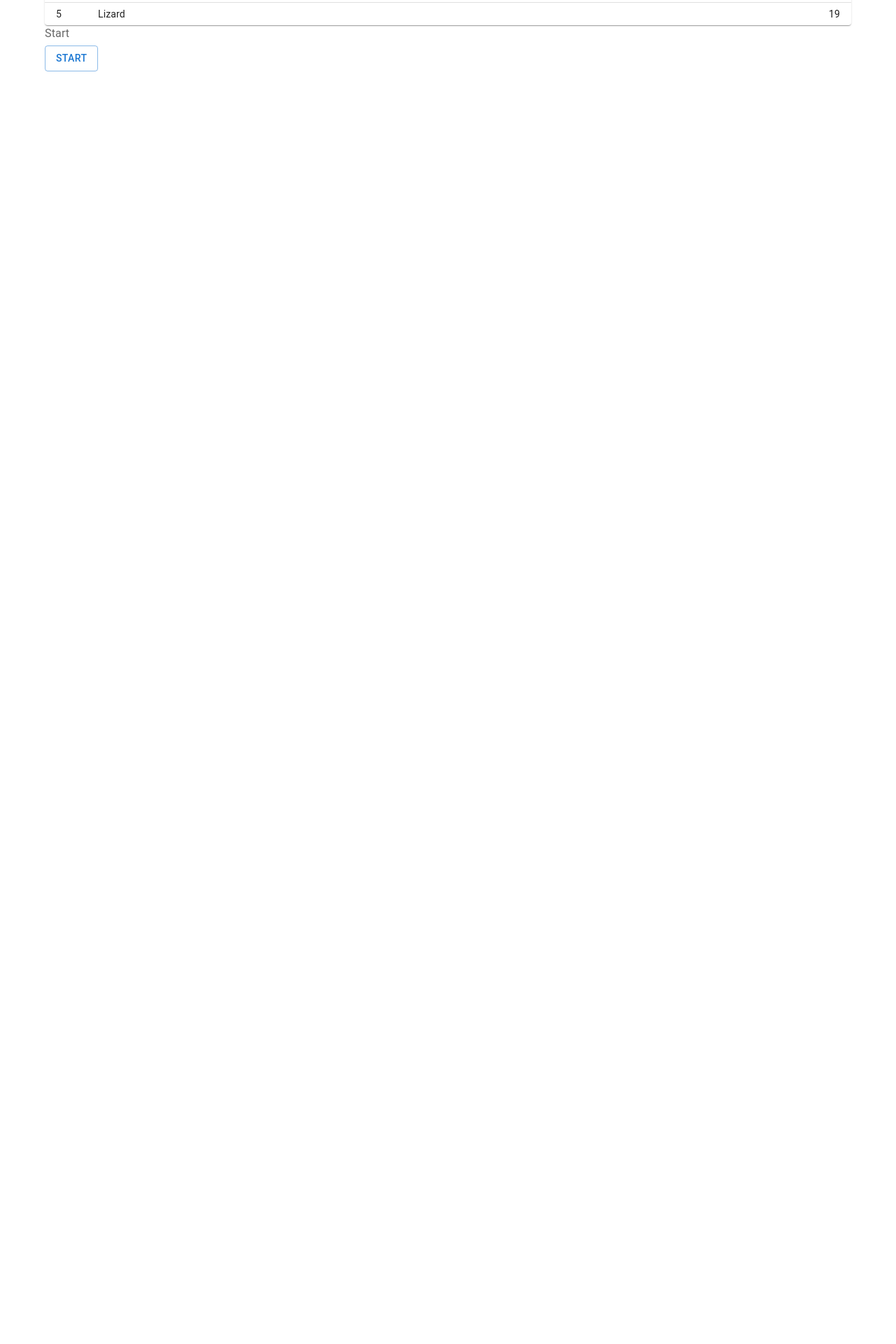
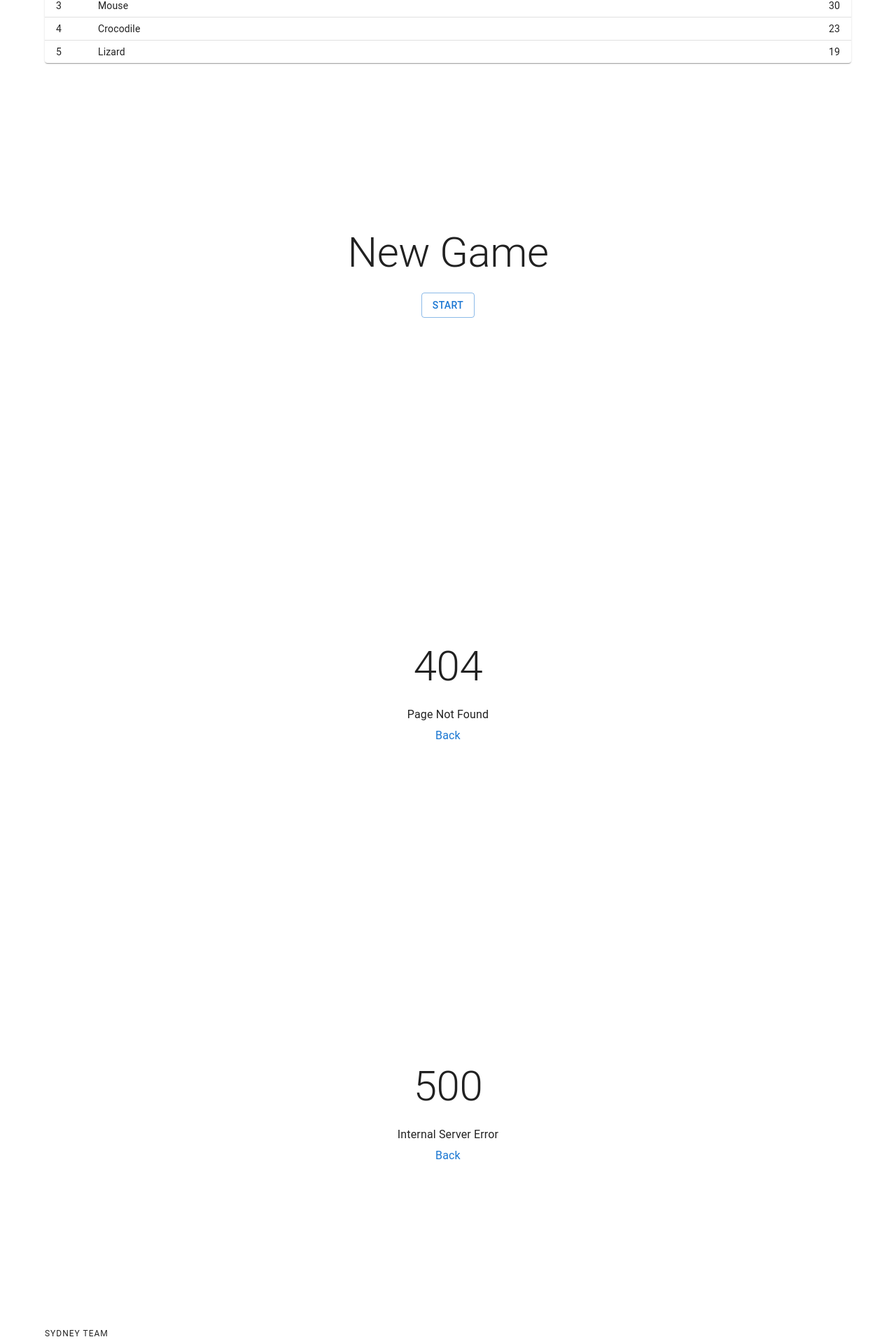
Before and after one commit to yapgame/game, a React app: page /signin in a window 1280 px wide. Shown: the part 243-2163 px from the top of the page at 70% size. Before the commit the page ends 800 px from the top, so only its background shows below. Built offline with nearby package versions, Linux system fonts and the light colour scheme; the HTML template or start-up script is replaced by a standard one.

Commit message:
fix: errors-404-500, MUI, PageStart, Leaderboard

```diff
--- a/src/components/App/App.tsx
+++ b/src/components/App/App.tsx
@@ -1,16 +1,25 @@
+/* eslint-disable import/no-unresolved */
 import React from 'react';
 import CssBaseline from '@mui/material/CssBaseline';
 import Leaderboard from '../Leaderboard/Leaderboard';
-import Start from '../Start/Start';
+import PageStart from '../PageStart/PageStart';
+import NotFound from '../Errors/NotFound';
+import InternalServerError from '../Errors/InternalServerError';
 import TabPanel from '../Tabs/Tabs';
+import Logo from '../Logo/Logo';
+import Footer from '../Footer/Footer';
 
 function App() {
   return (
     <>
+      <Logo />
       <TabPanel />
       <CssBaseline />
       <Leaderboard />
-      <Start />
+      <PageStart />
+      <NotFound />
+      <InternalServerError />
+      <Footer />
     </>
   );
 }
--- /dev/null
+++ b/src/components/Errors/InternalServerError.tsx
@@ -0,0 +1,29 @@
+import React from 'react';
+import Box from '@mui/material/Box';
+import Typography from '@mui/material/Typography';
+import Link from '@mui/material/Link';
+import Container from '@mui/material/Container';
+
+function InternalServerError() {
+  return (
+    <Container maxWidth="lg">
+      <Box
+        gridColumn="span 1"
+        sx={{
+          display: 'flex',
+          justifyContent: 'center',
+          flexDirection: 'column',
+          textAlign: 'center',
+          alignItems: 'center',
+          minHeight: 600,
+        }}
+      >
+        <Typography variant="h2" gutterBottom component="div">500</Typography>
+        <Typography variant="body1" gutterBottom>Internal Server Error</Typography>
+        <Link href="/" underline="none">Back</Link>
+      </Box>
+    </Container>
+  );
+}
+
+export default InternalServerError;
--- /dev/null
+++ b/src/components/Errors/NotFound.tsx
@@ -0,0 +1,29 @@
+import React from 'react';
+import Box from '@mui/material/Box';
+import Typography from '@mui/material/Typography';
+import Link from '@mui/material/Link';
+import Container from '@mui/material/Container';
+
+function NotFound() {
+  return (
+    <Container maxWidth="lg">
+      <Box
+        gridColumn="span 1"
+        sx={{
+          display: 'flex',
+          justifyContent: 'center',
+          flexDirection: 'column',
+          textAlign: 'center',
+          alignItems: 'center',
+          minHeight: 600,
+        }}
+      >
+        <Typography variant="h2" gutterBottom component="div">404</Typography>
+        <Typography variant="body1" gutterBottom>Page Not Found</Typography>
+        <Link href="/" underline="none">Back</Link>
+      </Box>
+    </Container>
+  );
+}
+
+export default NotFound;
--- /dev/null
+++ b/src/components/Footer/Footer.tsx
@@ -0,0 +1,18 @@
+import * as React from 'react';
+import Box from '@mui/material/Box';
+import Typography from '@mui/material/Typography';
+import Container from '@mui/material/Container';
+
+function Footer() {
+  return (
+    <Container maxWidth="lg">
+      <Box>
+        <Typography variant="overline" display="block" gutterBottom>
+          Sydney team
+        </Typography>
+      </Box>
+    </Container>
+  );
+}
+
+export default Footer;
--- /dev/null
+++ b/src/components/Logo/Logo.tsx
@@ -0,0 +1,16 @@
+import React from 'react';
+import Box from '@mui/material/Box';
+import Typography from '@mui/material/Typography';
+import Container from '@mui/material/Container';
+
+function Logo() {
+  return (
+    <Container maxWidth="lg">
+      <Box sx={{ textAlign: 'center', alignItems: 'center' }}>
+        <Typography variant="h4" gutterBottom component="div">Croco</Typography>
+      </Box>
+    </Container>
+  );
+}
+
+export default Logo;
--- /dev/null
+++ b/src/components/PageStart/PageStart.tsx
@@ -0,0 +1,28 @@
+import React from 'react';
+import Button from '@mui/material/Button';
+import Container from '@mui/material/Container';
+import Typography from '@mui/material/Typography';
+import Box from '@mui/material/Box';
+
+function PageStart() {
+  return (
+    <Container maxWidth="lg">
+      <Box
+        gridColumn="span 1"
+        sx={{
+          display: 'flex',
+          justifyContent: 'center',
+          flexDirection: 'column',
+          textAlign: 'center',
+          alignItems: 'center',
+          minHeight: 600,
+        }}
+      >
+        <Typography variant="h2" gutterBottom component="div">New Game</Typography>
+        <Button variant="outlined">Start</Button>
+      </Box>
+    </Container>
+  );
+}
+
+export default PageStart;
--- a/src/components/Start/Start.tsx
+++ /dev/null
@@ -1,17 +0,0 @@
-import React from 'react';
-import Button from '@mui/material/Button';
-import Container from '@mui/material/Container';
-import Typography from '@mui/material/Typography';
-
-function Start() {
-  return (
-    <Container maxWidth="lg">
-      <Typography sx={{ fontSize: 16 }} color="text.secondary" gutterBottom>
-        Start
-      </Typography>
-      <Button variant="outlined">Start</Button>
-    </Container>
-  );
-}
-
-export default Start;
```
Also changed, not shown: src/components/PageGame/PageGame.tsx (added), src/components/PageSign/SignIn.tsx (added), src/components/PageSign/SignUp.tsx (added), src/utils/authApi.ts (added), 2 other files (tests, documents, lock files or other folders).
